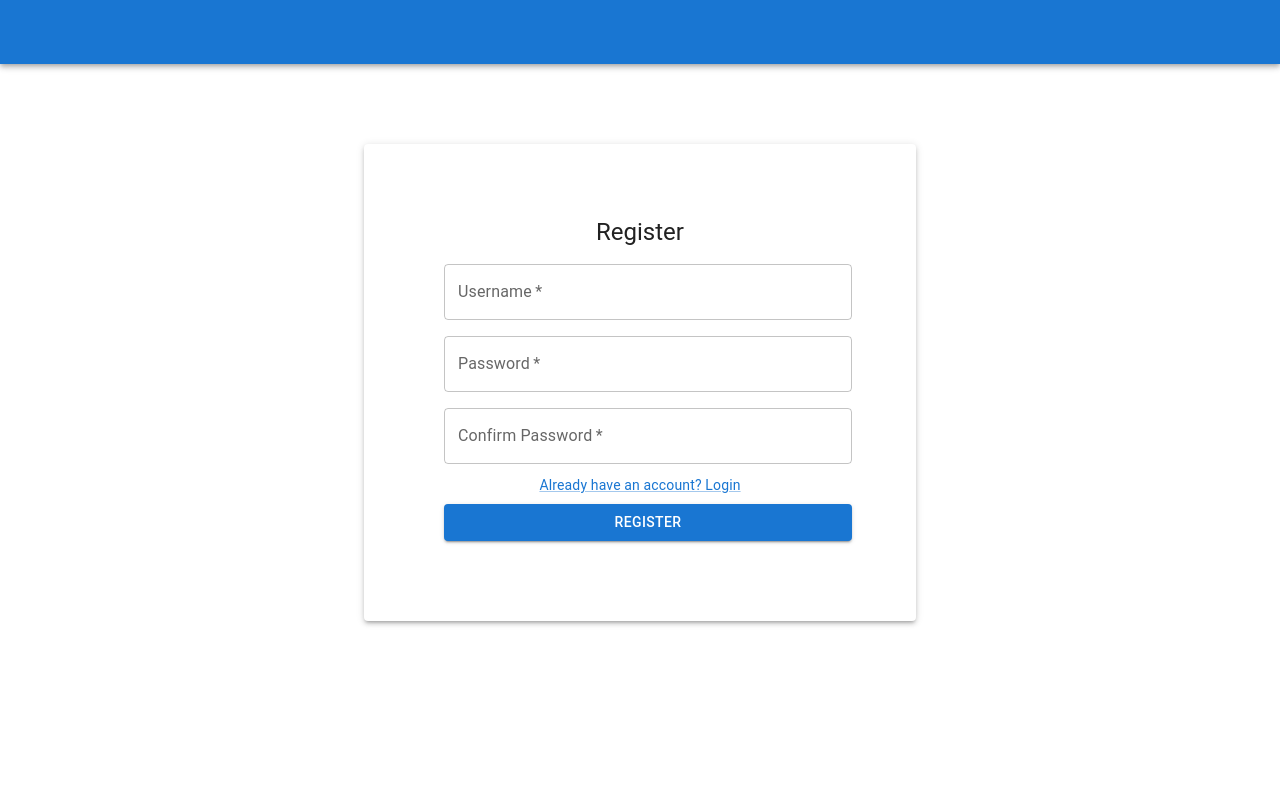
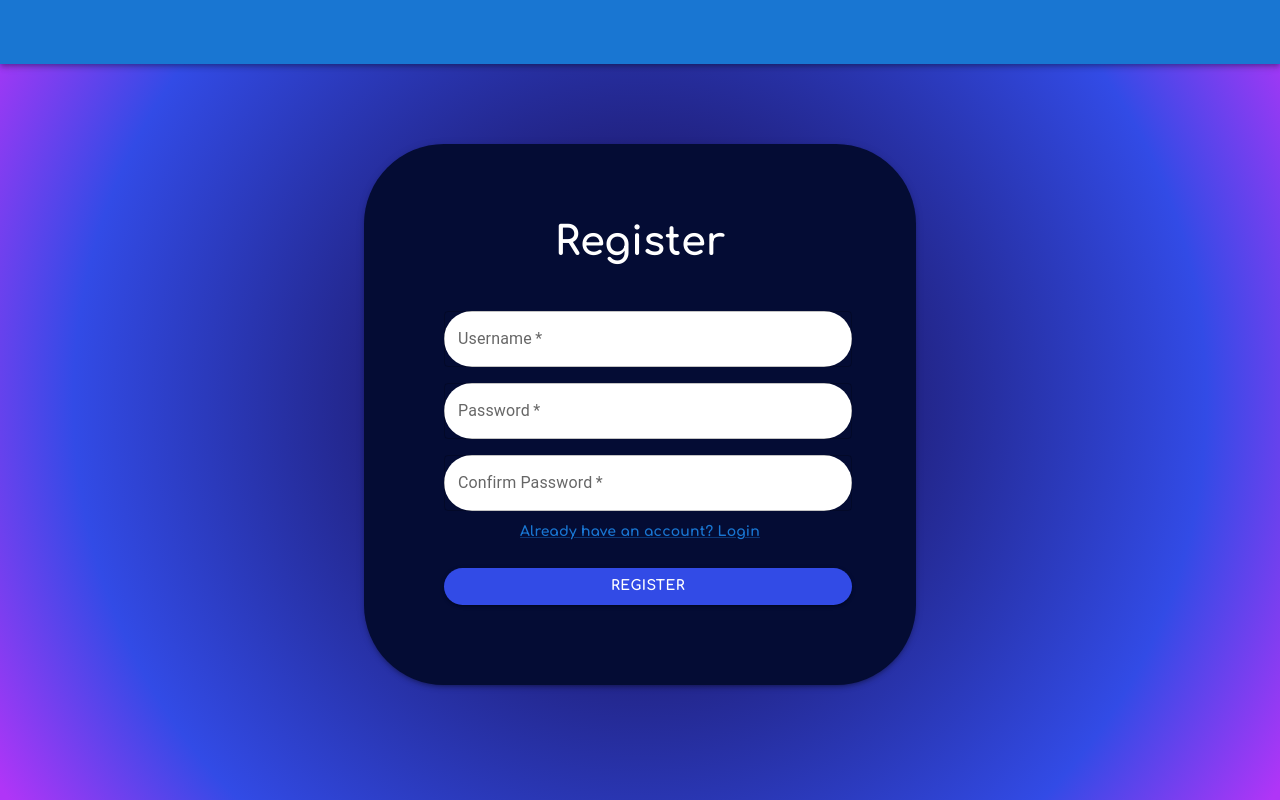
Before and after one commit to Sujeev-Uthayakumar/p2p-video-streaming, a React (Create React App) app in the folder frontend/: page / in a window 1280 px wide. Built offline with nearby package versions, Linux system fonts and the light colour scheme; no server answers.

Commit message:
Frontend appearance changes

```diff
--- a/frontend/public/index.html
+++ b/frontend/public/index.html
@@ -15,6 +15,10 @@
       user's mobile device or desktop. See https://developers.google.com/web/fundamentals/web-app-manifest/
     -->
     <link rel="manifest" href="%PUBLIC_URL%/manifest.json" />
+    <!-- Add the Google Fonts <link> tags here -->
+    <link rel="preconnect" href="https://fonts.gstatic.com">
+    <link href="https://fonts.googleapis.com/css2?family=Comfortaa:wght@400;700&display=swap" rel="stylesheet">
+
     <!--
       Notice the use of %PUBLIC_URL% in the tags above.
       It will be replaced with the URL of the `public` folder during the build.
--- a/frontend/src/screens/LoginPageScreen.js
+++ b/frontend/src/screens/LoginPageScreen.js
@@ -38,6 +38,8 @@ const LoginPageScreen = ({ onLogin, switchAuthPage }) => {
   return (
     <div
       style={{
+        background: "rgb(32,31,122)",
+        background: "radial-gradient(circle, rgba(32,31,122,1) 30%, rgba(50,75,230,1) 75%, rgba(176,53,247,1) 99%)",
         backgroundSize: "cover",
         height: "100vh",
       }}
@@ -62,11 +64,13 @@ const LoginPageScreen = ({ onLogin, switchAuthPage }) => {
           sx={{
             p: 3,
             width: "100%",
+            backgroundColor: "#040c34",
+            borderRadius: 20,
             mb: 5,
             padding: 9,
           }}
         >
-          <Typography variant="h5" align="center" gutterBottom>
+          <Typography variant="h5" align="center" gutterBottom style={{ color: "white", fontFamily: 'Comfortaa, sans-serif', fontWeight: 'bold', fontSize: 35, paddingBottom: 20 }}>
             Login
           </Typography>
           <Box
@@ -86,6 +90,7 @@ const LoginPageScreen = ({ onLogin, switchAuthPage }) => {
               label="Username"
               value={username}
               onChange={(e) => setUsername(e.target.value)}
+              sx={{ backgroundColor: "white", borderRadius: 10}}
             />
             <TextField
               error={error.password}
@@ -96,6 +101,7 @@ const LoginPageScreen = ({ onLogin, switchAuthPage }) => {
               label="Password"
               value={password}
               onChange={(e) => setPassword(e.target.value)}
+              sx={{ backgroundColor: "white", borderRadius: 10}}
             />
             <Box textAlign="center">
               <Link
@@ -105,6 +111,7 @@ const LoginPageScreen = ({ onLogin, switchAuthPage }) => {
                   event.preventDefault();
                   switchAuthPage();
                 }}
+                sx={{ fontFamily: 'Comfortaa, sans-serif', fontWeight: 'bold',}}
               >
                 Need an account? Register
               </Link>
@@ -114,6 +121,14 @@ const LoginPageScreen = ({ onLogin, switchAuthPage }) => {
               variant="contained"
               color="primary"
               onClick={() => handleSubmit()}
+              style={{
+                backgroundColor: "#324be6",
+                color: "white",
+                borderRadius: 20,
+                marginTop: 25,
+                fontFamily: 'Comfortaa, sans-serif',
+                fontWeight: 'bold'
+              }}
             >
               Login
             </Button>
--- a/frontend/src/screens/RegisterPageScreen.js
+++ b/frontend/src/screens/RegisterPageScreen.js
@@ -46,6 +46,8 @@ const RegisterPageScreen = ({ onRegister, switchAuthPage }) => {
   return (
     <div
       style={{
+        background: "rgb(32,31,122)",
+        background: "radial-gradient(circle, rgba(32,31,122,1) 30%, rgba(50,75,230,1) 75%, rgba(176,53,247,1) 99%)",
         backgroundSize: "cover",
         height: "100vh",
       }}
@@ -70,11 +72,13 @@ const RegisterPageScreen = ({ onRegister, switchAuthPage }) => {
           sx={{
             p: 3,
             width: "100%",
+            backgroundColor: "#040c34",
+            borderRadius: 20,
             mb: 5,
             padding: 9,
           }}
         >
-          <Typography variant="h5" align="center" gutterBottom>
+          <Typography variant="h5" align="center" gutterBottom style={{ color: "white", fontFamily: 'Comfortaa, sans-serif', fontWeight: 'bold', fontSize: 40, paddingBottom: 20 }}>
             Register
           </Typography>
           <Box
@@ -94,6 +98,7 @@ const RegisterPageScreen = ({ onRegister, switchAuthPage }) => {
               label="Username"
               value={username}
               onChange={(e) => setUsername(e.target.value)}
+              sx={{ backgroundColor: "white", borderRadius: 10}}
             />
             <TextField
               error={error.password}
@@ -104,6 +109,7 @@ const RegisterPageScreen = ({ onRegister, switchAuthPage }) => {
               label="Password"
               value={password}
               onChange={(e) => setPassword(e.target.value)}
+              sx={{ backgroundColor: "white", borderRadius: 10}}
             />
             <TextField
               error={error.confirmPassword}
@@ -118,6 +124,7 @@ const RegisterPageScreen = ({ onRegister, switchAuthPage }) => {
               label="Confirm Password"
               value={confirmPassword}
               onChange={(e) => setConfirmPassword(e.target.value)}
+              sx={{ backgroundColor: "white", borderRadius: 10}}
             />
             <Box textAlign="center">
               <Link
@@ -127,6 +134,7 @@ const RegisterPageScreen = ({ onRegister, switchAuthPage }) => {
                   event.preventDefault();
                   switchAuthPage();
                 }}
+                sx={{ fontFamily: 'Comfortaa, sans-serif', fontWeight: 'bold',}}
               >
                 Already have an account? Login
               </Link>
@@ -136,6 +144,14 @@ const RegisterPageScreen = ({ onRegister, switchAuthPage }) => {
               variant="contained"
               color="primary"
               onClick={() => handleSubmit()}
+              style={{
+                backgroundColor: "#324be6",
+                color: "white",
+                borderRadius: 20,
+                marginTop: 25,
+                fontFamily: 'Comfortaa, sans-serif',
+                fontWeight: 'bold'
+              }}
             >
               Register
             </Button>
```
